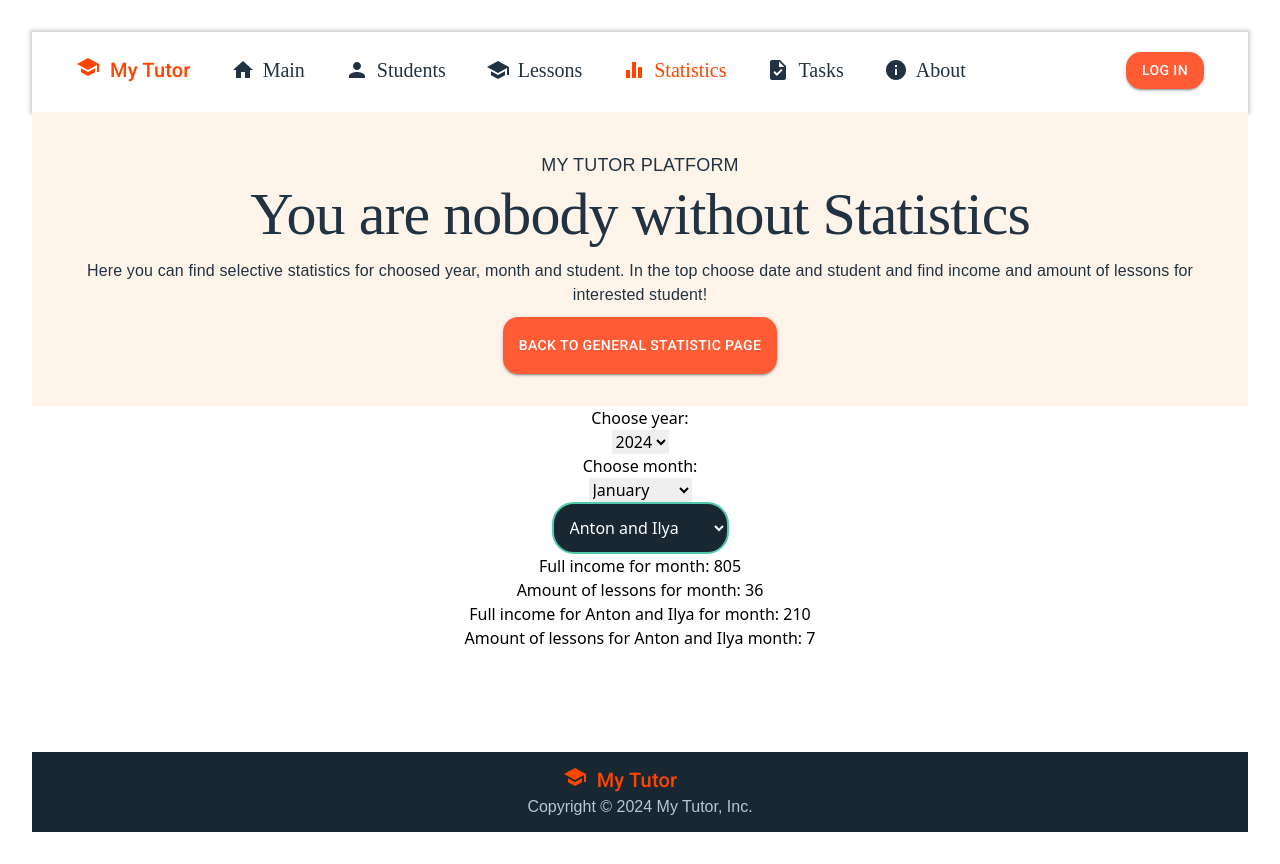
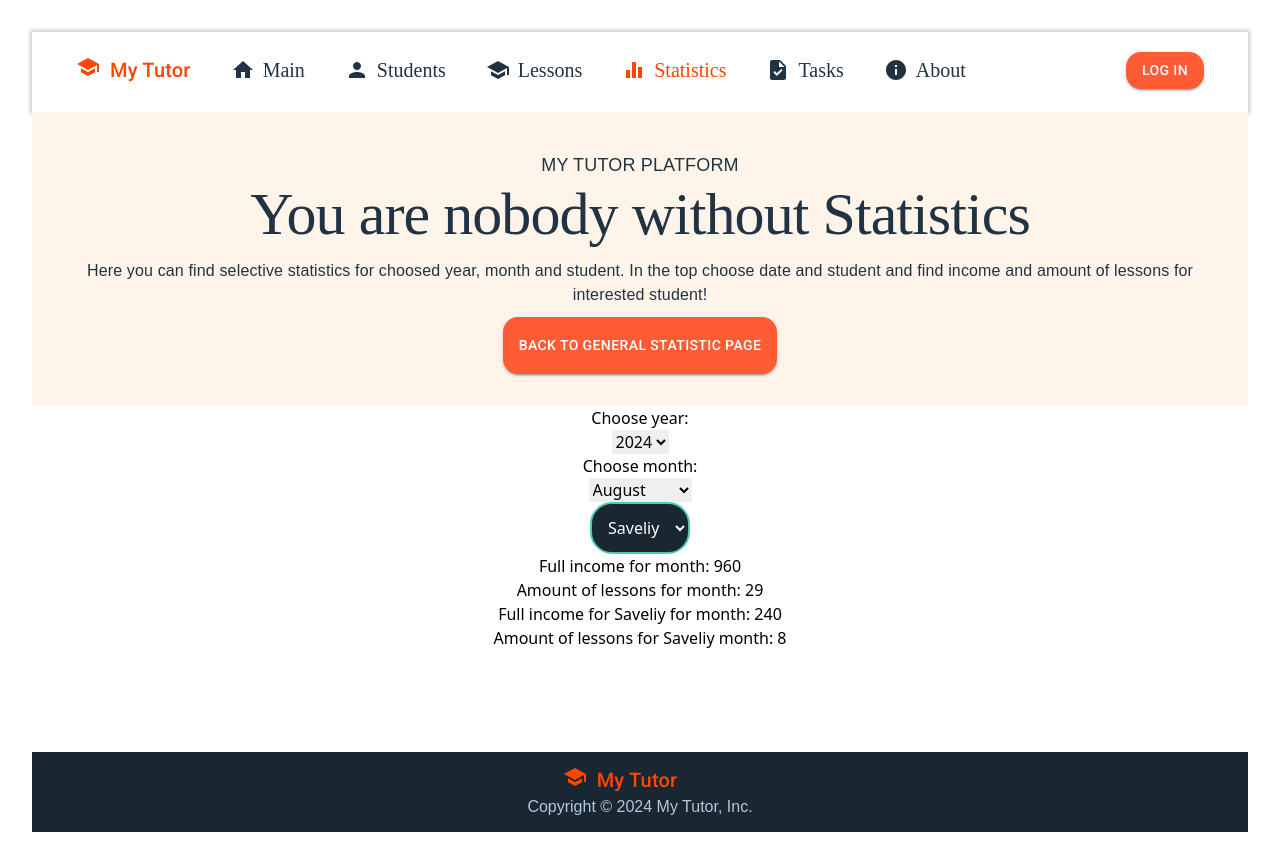
Before and after one commit to AlexeiVinchester/Tutor-app-ts, a React (Vite) app: page /statistics/selective in a window 1280 px wide. Built offline with nearby package versions, Linux system fonts and the light colour scheme.

Commit message:
added some selectors

```diff
--- a/src/pages/SelectiveStatisticsPage/SelectiveStatisticsPage.tsx
+++ b/src/pages/SelectiveStatisticsPage/SelectiveStatisticsPage.tsx
@@ -3,19 +3,33 @@ import { StatisticsPageHeader } from "../../components/StatisticsPageHeader/Stat
 import { useSelector } from "react-redux";
 import { selectMemoNamesOfStudents } from "../../redux/selectors/studentsSelectors";
 import { SelectStudentContainer } from "../FullStatisticsPage/components/SelectStudentContainer/SelectStudentContainer";
-import { memoizedSelectAmountOfLessonsPerStudentPerMonthAndYear, memoizedSelectIncomePerStudentPerMonthAndYear, memoSelectFullIncomeForMonthAndYear, selectMemoAmountOfLessonsPerMonthAndYear } from "../../redux/selectors/lessonsSelectors";
+import { memoizedSelectAmountOfLessonsPerStudentPerMonthAndYear, memoizedSelectIncomePerStudentPerMonthAndYear, memoizedSelectStudentsForMonthAndYear, memoizedSelectUnpaidLessonsPerStudentPerMonthAndYear, memoSelectFullIncomeForMonthAndYear, selectMemoAmountOfLessonsPerMonthAndYear } from "../../redux/selectors/lessonsSelectors";
+
+const getCorrectMonth = () => {
+    const jsMonth = new Date().getMonth();
+    return jsMonth + 1 < 10 ? '0' +  String(jsMonth + 1) : String(jsMonth + 1);
+};
 
 const SelectiveStatisticsPage = () => {
     const namesOfStudents = useSelector(selectMemoNamesOfStudents);
+    const [month, setMonth] = useState(() => getCorrectMonth());
+    const [year, setYear] = useState(() => new Date().getFullYear().toString());
+    const namesPerMonth = useSelector((state) => memoizedSelectStudentsForMonthAndYear(state, year, month));
 
-    const [studentName, setStudentName] = useState(namesOfStudents[0]);
-    const [month, setMonth] = useState('01');
-    const [year, setYear] = useState(() => new Date().getFullYear().toString());
+    const [studentName, setStudentName] = useState(namesPerMonth[0]);
+
+
 
     const amountOfLessonsPerMonth = useSelector((state) => selectMemoAmountOfLessonsPerMonthAndYear(state, year,  month))
     const fullIncomePerMonthAndYear = useSelector((state) => memoSelectFullIncomeForMonthAndYear(state, year, month))
     const amountOfLessonsPerStudentPerMonthAndYear = useSelector((state) => memoizedSelectAmountOfLessonsPerStudentPerMonthAndYear(state, studentName, year, month));
     const incomePerStudentPerMonthAndYear = useSelector((state) => memoizedSelectIncomePerStudentPerMonthAndYear(state, studentName, year, month))
+    const unPaidLessonsPerStudentPerMonthAndYear = useSelector((state) => memoizedSelectUnpaidLessonsPerStudentPerMonthAndYear(state, studentName, year, month));
+    const unpaidSumPerStudentPerMonthAndYear = unPaidLessonsPerStudentPerMonthAndYear.reduce((cur, lesson) => cur + lesson.price, 0);
+
+
+    console.log(namesOfStudents)
+    console.log(namesPerMonth)
 
     const handleChangeMonth = (e: React.ChangeEvent<HTMLSelectElement>) => {
         setMonth(e.target.value)
@@ -43,7 +57,7 @@ const SelectiveStatisticsPage = () => {
             </div>
             <div>
                 <p>Choose month: </p>
-                <select onChange={handleChangeMonth}>
+                <select onChange={handleChangeMonth} value={month}>
                     <option value="01">January</option>
                     <option value="02">February</option>
                     <option value="03">March</option>
@@ -60,7 +74,7 @@ const SelectiveStatisticsPage = () => {
             </div>
             <div>
                 <SelectStudentContainer
-                    namesOfStudents={namesOfStudents}
+                    namesOfStudents={namesPerMonth}
                     onChange={handleChangeStudent}
                 />
             </div>
@@ -73,6 +87,9 @@ const SelectiveStatisticsPage = () => {
             </div><div>
                 <p>Amount of lessons for {studentName} month: {amountOfLessonsPerStudentPerMonthAndYear}</p>
             </div>
+            {unpaidSumPerStudentPerMonthAndYear ? (
+                <p>{studentName} have to pay for {unPaidLessonsPerStudentPerMonthAndYear.length} lessons: {unpaidSumPerStudentPerMonthAndYear} BYN</p>
+            ) : null}
         </>
     );
 };
--- a/src/redux/selectors/lessonsSelectors.ts
+++ b/src/redux/selectors/lessonsSelectors.ts
@@ -62,12 +62,12 @@ export const memoSelectFullIncomeForMonthAndYear = createSelector(
     selectFullIncomeForMonthAndYear
 );
 
-const selectLessonsPerStudentPerMonthAndYear = (lessons: ILesson[], name: string, month: string, year: string) => {
+const selectLessonsPerStudentPerMonthAndYear = (lessons: ILesson[], name: string,  year: string, month: string,) => {
     return selectLessonsPerMonthAndYear(lessons, year, month)
         .filter((lesson) => lesson.name === name);
 };
 
-const selectAmountOfLessonsPerStudentPerMonthAndYear = (lessons: ILesson[], name: string, month: string, year: string) => {
+const selectAmountOfLessonsPerStudentPerMonthAndYear = (lessons: ILesson[], name: string, year: string, month: string) => {
     return selectLessonsPerStudentPerMonthAndYear(lessons, name, year, month).length;
 };
 
@@ -81,7 +81,7 @@ export const memoizedSelectAmountOfLessonsPerStudentPerMonthAndYear = createSele
     selectAmountOfLessonsPerStudentPerMonthAndYear
 );
 
-const selectIncomePerStudentPerMonthAndYear = (lessons: ILesson[], name: string, month: string, year: string) => {
+const selectIncomePerStudentPerMonthAndYear = (lessons: ILesson[], name: string, year: string, month: string) => {
     return selectLessonsPerStudentPerMonthAndYear(lessons, name, year, month)
         .reduce((cur, lesson) => cur + lesson.price, 0);
 }
@@ -95,3 +95,32 @@ export const memoizedSelectIncomePerStudentPerMonthAndYear = createSelector(
     ],
     selectIncomePerStudentPerMonthAndYear
 );
+
+const selectUnpaidLessonsPerStudentPerMonthAndYear = (lessons: ILesson[], name: string, year: string, month: string) => {
+    return selectLessonsPerStudentPerMonthAndYear(lessons, name, year, month)
+        .filter((lesson) => !lesson.paidStatus);
+}
+
+export const memoizedSelectUnpaidLessonsPerStudentPerMonthAndYear = createSelector(
+    [
+        selectLessons,
+        (_, name) => name,
+        (_, __, year) => year,
+        (_, __, ___, month) => month,
+    ],
+    selectUnpaidLessonsPerStudentPerMonthAndYear
+);
+
+const selectStudentsForMonthAndYear = (lessons: ILesson[], year: string, month: string) => {
+    return Array.from(new Set(selectLessonsPerMonthAndYear(lessons, year, month)
+        .map((lesson) => lesson.name)));
+};
+
+export const memoizedSelectStudentsForMonthAndYear = createSelector(
+    [
+        selectLessons,
+        (_, year) => year,
+        (_, __, month) => month,
+    ],
+    selectStudentsForMonthAndYear
+);
```
